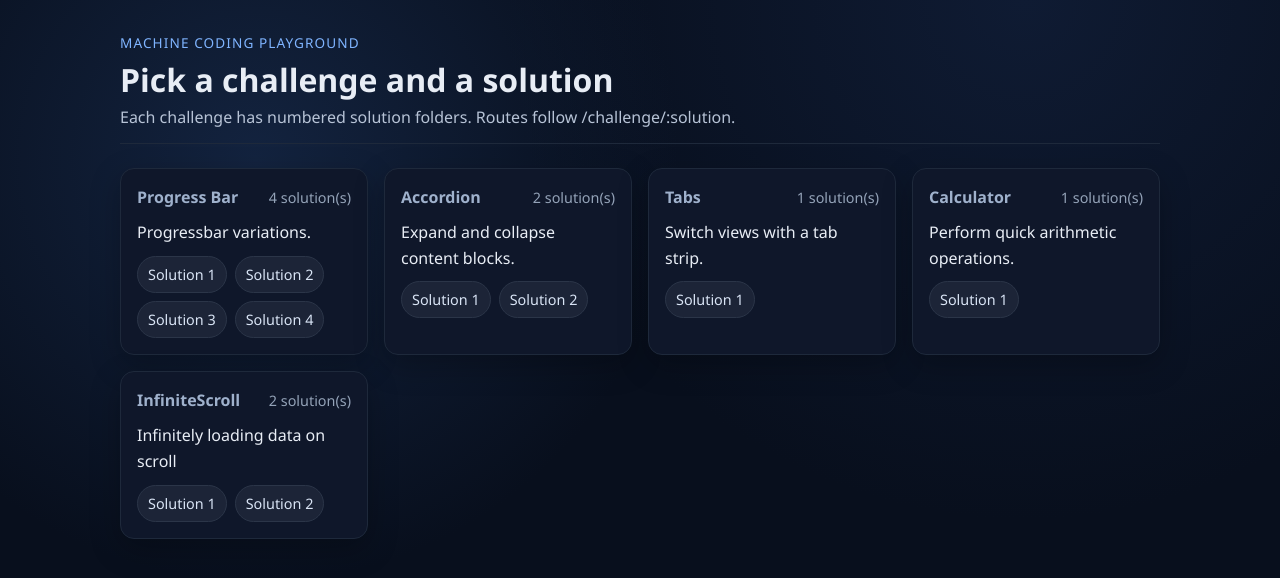
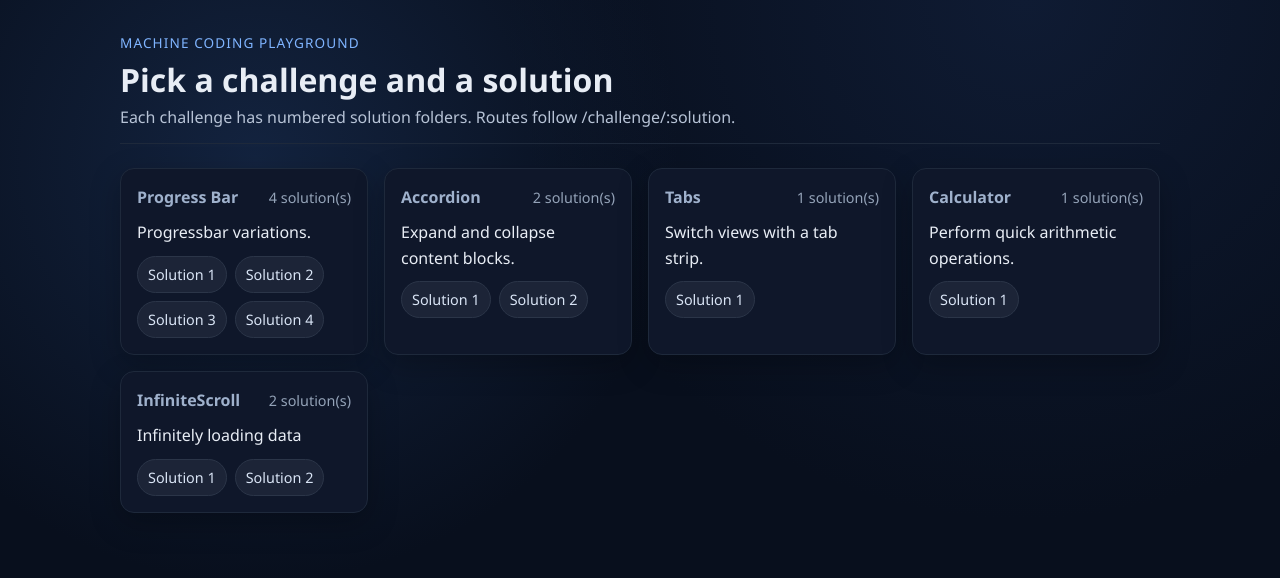
Before and after one commit to mahavirbha/machine-coding, a React app: page / in a window 1280 px wide. Shown: the top 578 px of the page. Built offline with nearby package versions, Linux system fonts and the light colour scheme; the HTML template or start-up script is replaced by a standard one.

Commit message:
Update InfiniteScroll UI and description
Added a heading and spacing to the InfiniteScroll component, and wrapped the main content for better structure. Also updated the feature description for clarity.

```diff
--- a/src/App.jsx
+++ b/src/App.jsx
@@ -22,7 +22,7 @@ const features = [
   {
     id: "infinitescroll",
     name: "InfiniteScroll",
-    description: "Infinitely loading data on scroll",
+    description: "Infinitely loading data",
   },
 ];
 
--- a/src/features/infinitescroll/2/index.jsx
+++ b/src/features/infinitescroll/2/index.jsx
@@ -62,6 +62,9 @@ function InfiniteScroll() {
   }, [loading]);
 
   return (
+    <div>
+      <h2>using IntersectionObserver()</h2>
+      <br />
       <div className="container" ref={containerRef}>
         {error && <div>{error}</div>}
         {data?.map(({ id, download_url }) => (
@@ -76,6 +79,7 @@ function InfiniteScroll() {
           Loding...
         </div>
       </div>
+    </div>
   );
 }
 
```
Lines whose indentation alone changed are shown as unchanged.
